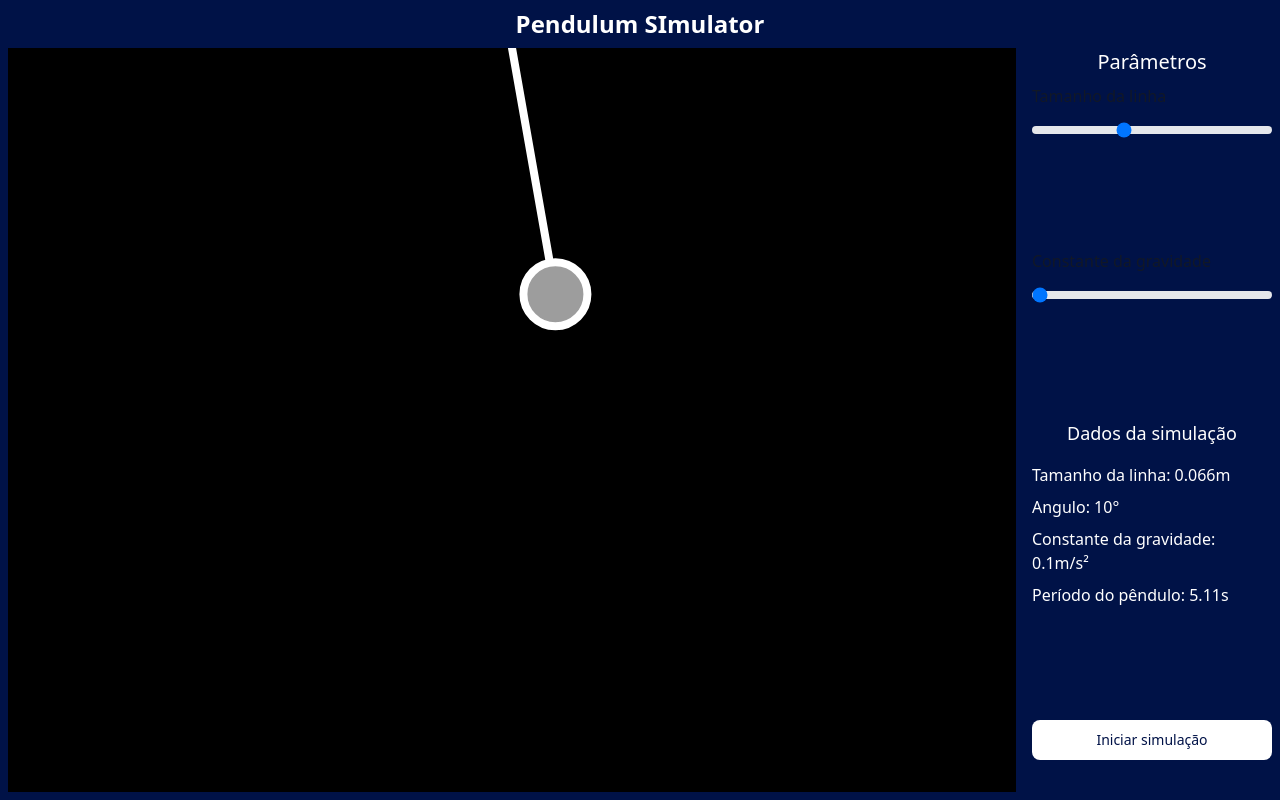
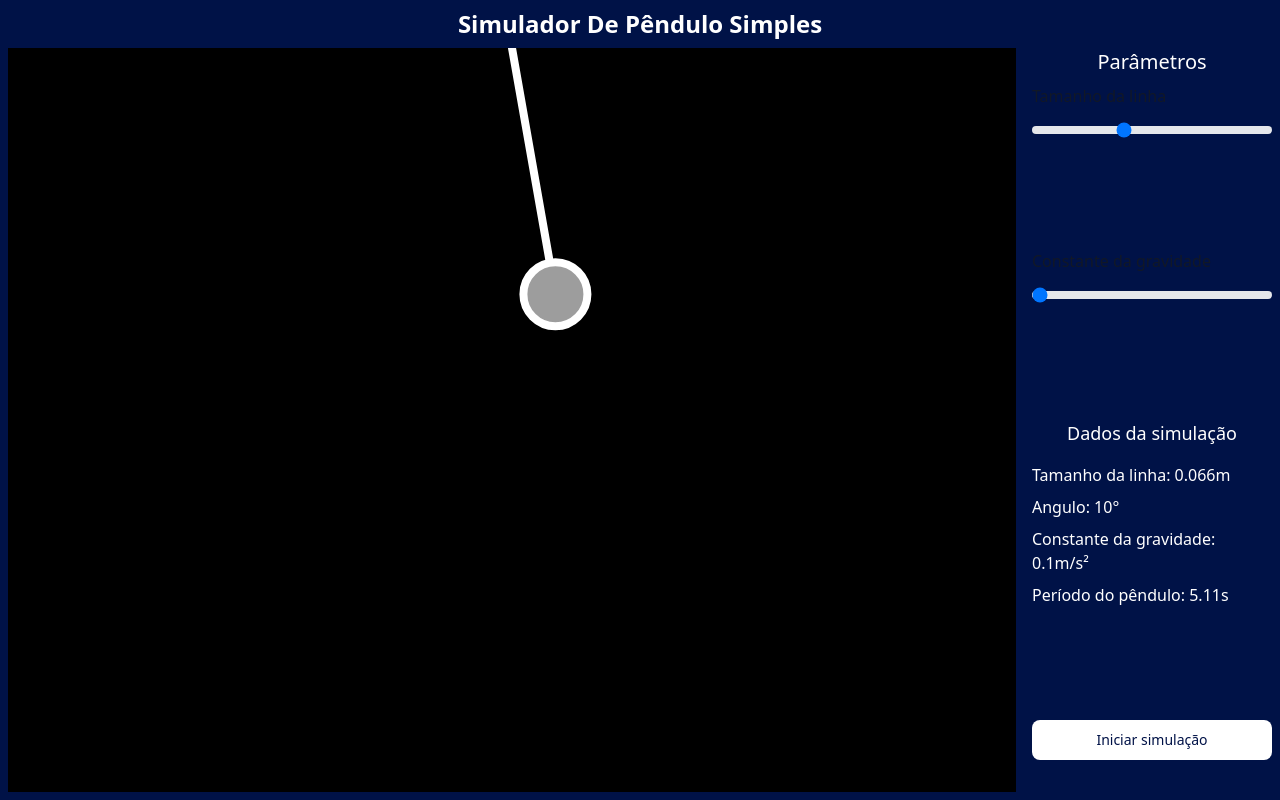
Before and after one commit to bkpvitorpf/Pendulum-Simulator, a React (Vite) app: page / in a window 1280 px wide. Built offline with nearby package versions, Linux system fonts and the light colour scheme.

Commit message:
Mudando o título da página

```diff
--- a/index.html
+++ b/index.html
@@ -4,7 +4,7 @@
     <meta charset="UTF-8" />
     <link rel="icon" type="image/svg+xml" href="/vite.svg" />
     <meta name="viewport" content="width=device-width, initial-scale=1.0" />
-    <title>Vite + React + TS</title>
+    <title>Simulador de Pêndulo Simples</title>
   </head>
   <body>
     <div id="root"></div>
--- a/src/App.tsx
+++ b/src/App.tsx
@@ -45,7 +45,7 @@ function App() {
     <>
       <div className="w-full h-full flex-col text-white bg-Steel-Blue">
         <div className="flex align-middle justify-center font-semibold text-2xl items-center pt-2" style={{ height: '5%' }}>
-          <h1 className="">Pendulum SImulator</h1>
+          <h1 className="">Simulador De Pêndulo Simples</h1>
         </div>
         <div className="flex" style={{ height: '95%' }}>
           <main className="w-4/5 h-full bg-Steel-Blue box-border p-2" id="simulator" />
```
Also changed, not shown: 1 other file (tests, documents, lock files or other folders).
